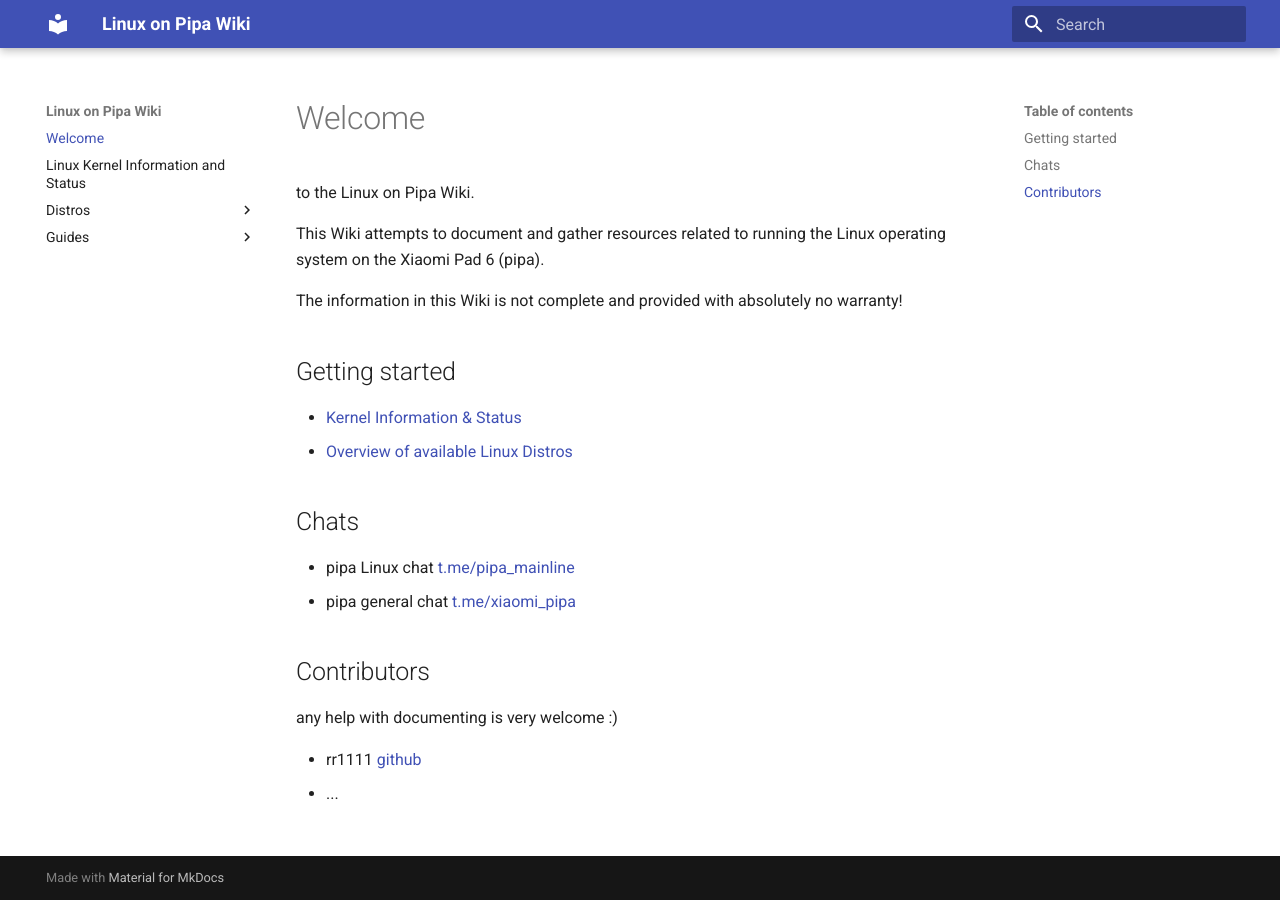
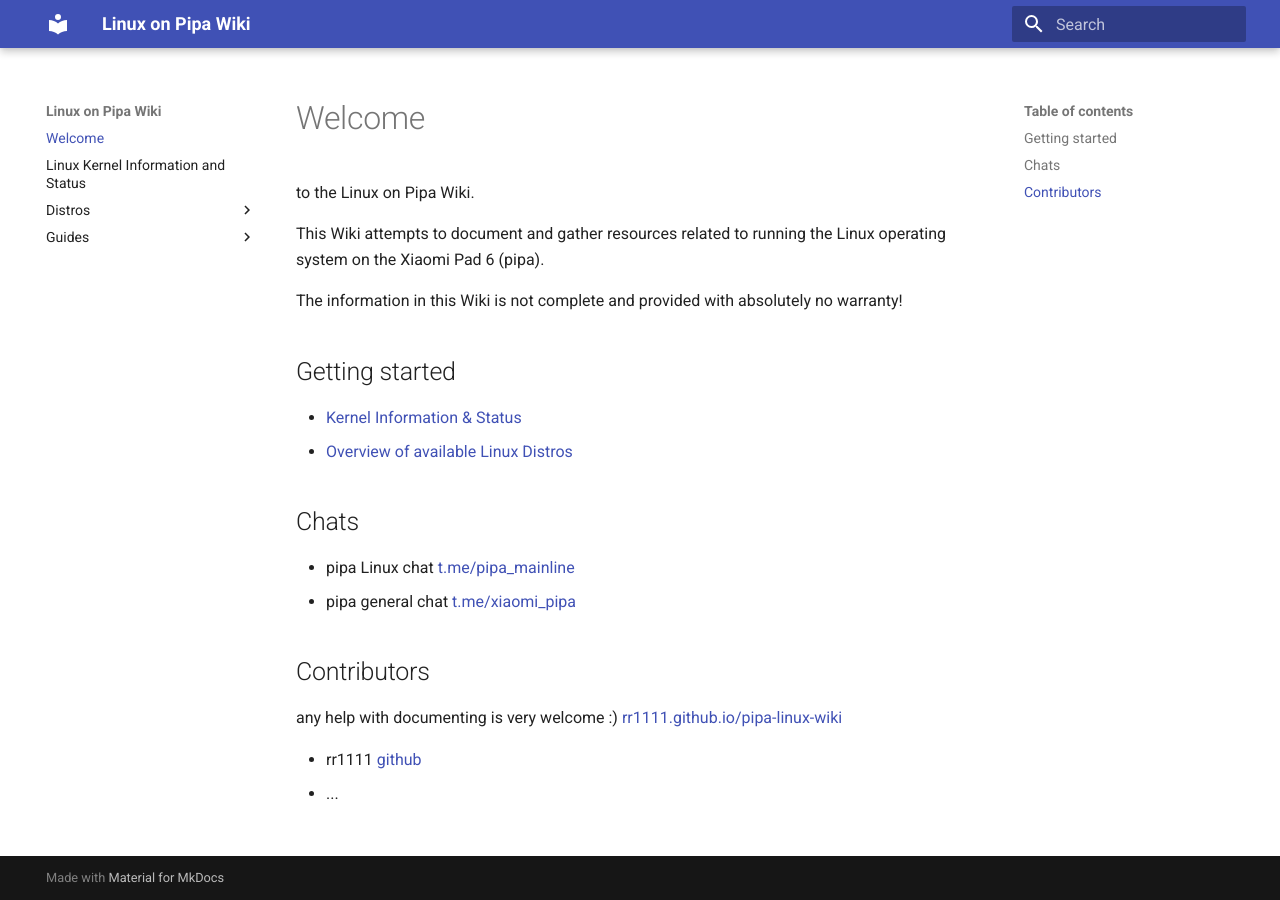
Before and after one commit to AnmiTaliDev/pipa-linux-wiki, an MkDocs documentation site: the page built from docs/index.md, in a window 1280 px wide. Built offline with MkDocs 1.6.1 and Material for MkDocs 9.7.7, drawn with Linux system fonts in a browser that asks for light colours.

Commit message:
Update index.md

```diff
--- a/docs/index.md
+++ b/docs/index.md
@@ -17,7 +17,7 @@ The information in this Wiki is not complete and provided with absolutely no war
 * pipa general chat [t.me/xiaomi_pipa](https://t.me/xiaomi_pipa)
 
 ## Contributors
-any help with documenting is very welcome :)
+any help with documenting is very welcome :) [rr1111.github.io/pipa-linux-wiki](https://rr1111.github.io/pipa-linux-wiki/)
 
 * rr1111 [github](https://github.com/rr1111)
 * ...
```
